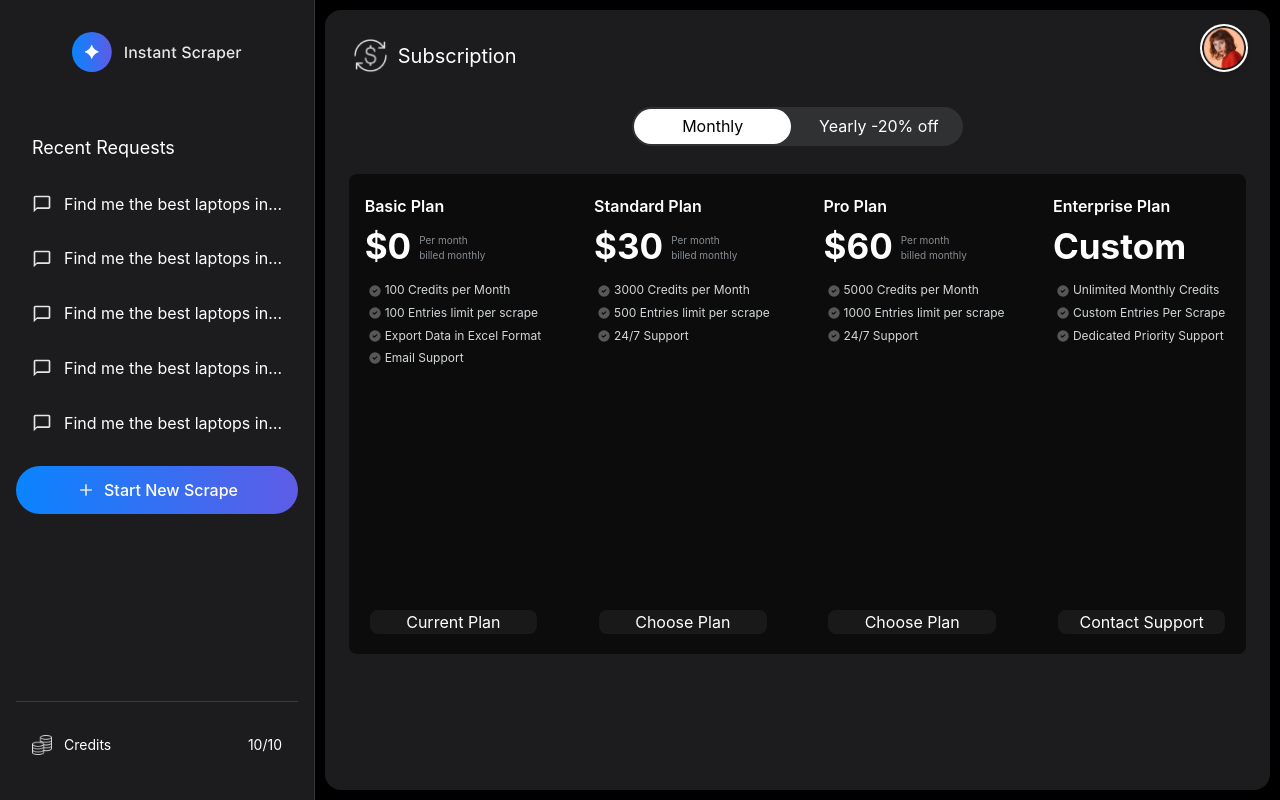
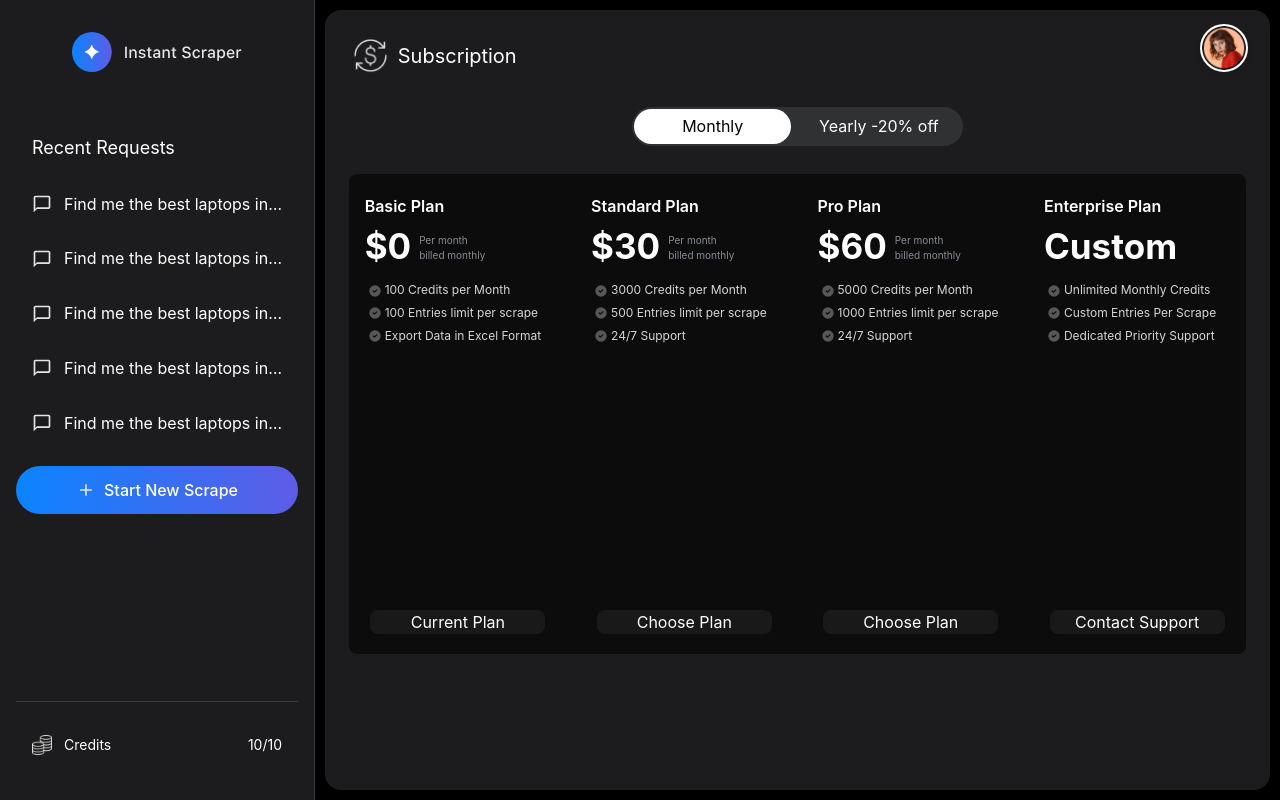
Before and after one commit to proto-developer/instant-scraper-frontend, a Next.js app: page /subscription-plan in a window 1280 px wide. Built offline with nearby package versions, Linux system fonts and the light colour scheme.

Commit message:
Responsive Working

```diff
--- a/app/globals.css
+++ b/app/globals.css
@@ -69,6 +69,10 @@ body {
     /* Optional: Adds rounded corners */
 }
 
+.cards .card {
+    background-color: #0D0C0C;
+}
+
 .gradient-background-box {
     display: inline-block;
     /* Ensures the background only wraps around the text */
--- a/components/ui/plansMonthly.tsx
+++ b/components/ui/plansMonthly.tsx
@@ -28,8 +28,8 @@ const toggleDetails = (plan: Plan) => {
 
     return(
 
-    <div className="cards  w-[95%] grid gap-1 md:gap-5
-  grid-cols-1 md:grid-cols-2 lg:grid-cols-2 xl:grid-cols-4 ml-auto mr-auto mt-[3%] min-h-[75%] lg:min-h-[75%] xl:min-h-[60%]  md:bg-[#0D0C0C] rounded-lg">
+    <div className="cards  w-[95%] grid gap-1 md:gap-2
+  grid-cols-1 md:grid-cols-2 lg:grid-cols-2 xl:grid-cols-4 ml-auto mr-auto mt-[3%] min-h-[75%] lg:min-h-[75%] xl:min-h-[60%]  lg:bg-[#0D0C0C] rounded-lg">
 
 <div className="card subscriptionPackages w-full  h-auto md:h-auto flex flex-col rounded-2xl group cursor-pointer md:cursor-default"  onClick={() => toggleDetails("basic")}>
   {/* Main Content */}
@@ -70,7 +70,7 @@ const toggleDetails = (plan: Plan) => {
         isDetailsVisible.basic ? 'flex' : 'hidden'
     }`}
   >
-    <ul className="max-w-md space-y-1 list-inside ">
+    <ul className="max-w-md space-y-1 list-inside mb-5">
       <li className="flex items-center text-[#D2D7D9] group-hover:text-white">
         <svg
           className="w-3 h-3.5 me-1 text-[#fff] md:text-[#575757] dark:text-grey-400 flex-shrink-0 group-hover:text-white"
@@ -107,18 +107,7 @@ const toggleDetails = (plan: Plan) => {
         </svg>
         Export Data in Excel Format
       </li>
-      <li className="flex items-center text-[#D2D7D9] group-hover:text-white">
-        <svg
-          className="w-3 h-3.5 me-1 text-[#fff] md:text-[#575757] dark:text-grey-400 flex-shrink-0 group-hover:text-white"
-          aria-hidden="true"
-          xmlns="http://www.w3.org/2000/svg"
-          fill="currentColor"
-          viewBox="0 0 20 20"
-        >
-          <path d="M10 .5a9.5 9.5 0 1 0 9.5 9.5A9.51 9.51 0 0 0 10 .5Zm3.707 8.207-4 4a1 1 0 0 1-1.414 0l-2-2a1 1 0 0 1 1.414-1.414L9 10.586l3.293-3.293a1 1 0 0 1 1.414 1.414Z" />
-        </svg>
-        Email Support
-      </li>
+
     </ul>
   </div>
 
@@ -172,7 +161,7 @@ const toggleDetails = (plan: Plan) => {
       isDetailsVisible.standard ? 'flex' : 'hidden'
     }`}
   >
-    <ul className="max-w-md space-y-1 list-inside ">
+    <ul className="max-w-md space-y-1 list-inside mb-5">
       <li className="flex items-center  text-[#D2D7D9] group-hover:text-white">
         <svg
           className="w-3 h-3.5 me-1  text-[#fff] md:text-[#575757] dark:text-grey-400 flex-shrink-0 group-hover:text-white"
@@ -262,7 +251,7 @@ const toggleDetails = (plan: Plan) => {
       isDetailsVisible.premium ? 'flex' : 'hidden'
     }`}
   >
-    <ul className="max-w-md space-y-1 list-inside ">
+    <ul className="max-w-md space-y-1 list-inside mb-5 ">
       <li className="flex items-center text-[#D2D7D9] group-hover:text-white">
         <svg
           className="w-3 h-3.5 me-1 text-[#fff] md:text-[#575757] dark:text-grey-400 flex-shrink-0 group-hover:text-white"
@@ -350,7 +339,7 @@ const toggleDetails = (plan: Plan) => {
       isDetailsVisible.enterprise ? 'flex' : 'hidden'
     }`}
   >
-    <ul className="max-w-md space-y-1 list-inside ">
+    <ul className="max-w-md space-y-1 list-inside mb-5">
       <li className="flex items-center text-[#D2D7D9] group-hover:text-white">
         <svg
           className="w-3 h-3.5 me-1 text-[#fff] md:text-[#575757] dark:text-grey-400 flex-shrink-0 group-hover:text-white"
--- a/components/ui/subscription.tsx
+++ b/components/ui/subscription.tsx
@@ -15,7 +15,7 @@ const Subscription = () => {
 
   return (
     <>
-      <div className="w-[100%] min-h-screen overflow-x-hidden overflow-y-auto md:h-full flex flex-col">
+      <div className="w-[100%] min-h-screen overflow-x-hidden  md:h-full flex flex-col">
 
           <div className="w-[100%] m-[6%] md:m-[3%]">
             <Image
```
